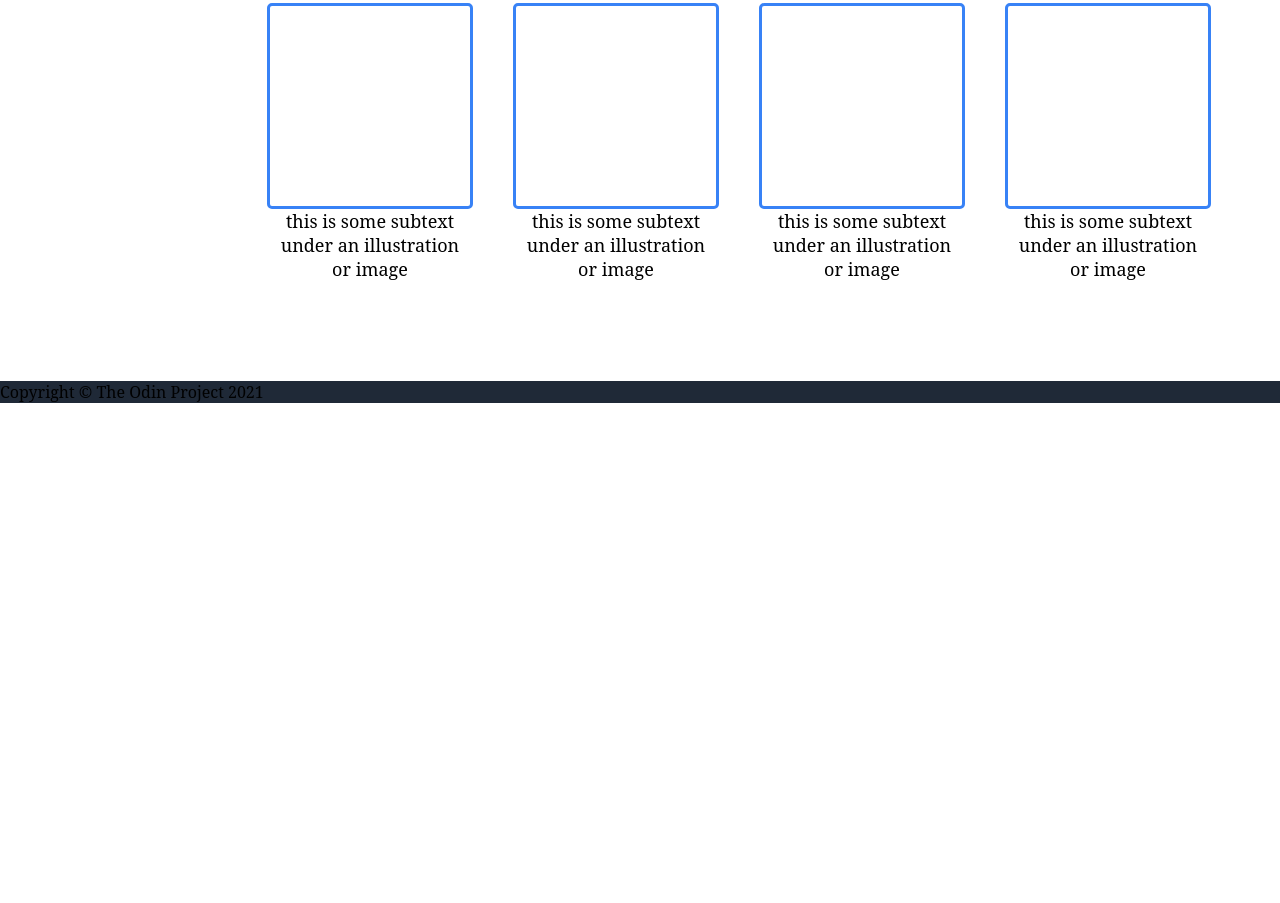
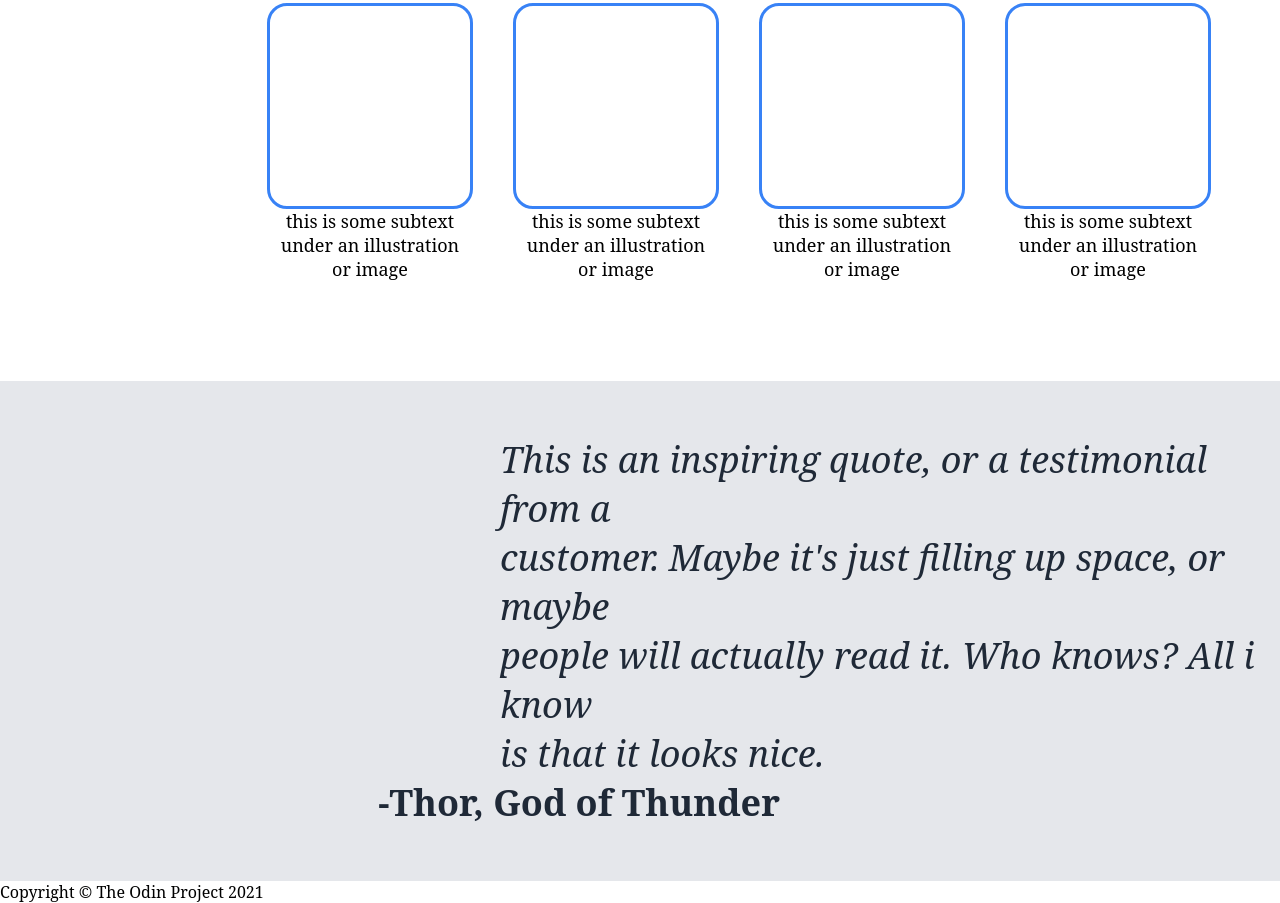
Before and after one commit to lolsoju/Landing-Page, a plain HTML site: page pages/index.html in a window 1280 px wide. Shown: the part 874-1777 px from the top of the page. Before the commit the page ends 1277 px from the top, so only its background shows below. Drawn offline with Linux system fonts and the light colour scheme.

Commit message:
third section finish

```diff
--- a/pages/index.html
+++ b/pages/index.html
@@ -29,6 +29,7 @@
                 <img src="https://www.hostinger.com/tutorials/wp-content/uploads/sites/2/2021/08/learn-coding-online-for-free.png" alt="programming photo" width="700">
         </div>
     </div>
+    </div>
     <div class="second-part">
         <h2>Some random information.</h2>
         <div class="row-of-blue-div">
@@ -50,6 +51,14 @@
             </div>
         </div>
     </div>
+    <div class="third-part">
+            <p class="p-third">
+                This is an inspiring quote, or a testimonial from a </br>customer.  Maybe it's just filling up space, or maybe</br>people will actually read it.  Who knows?  All i know</br>is that it looks nice.
+            </p>
+            <p class="author">
+                -Thor, God of Thunder
+            </p>
+    </div>
 <footer>
     <p>Copyright &#169; The Odin Project 2021</p>
 </footer>
--- a/pages/style.css
+++ b/pages/style.css
@@ -112,7 +112,7 @@ h2 {
     border: 3px solid #3882f6;
     height: 200px;
     width: 200px;
-    border-radius: 5px;
+    border-radius: 20px;
 }
 
 .second-part {
@@ -129,3 +129,30 @@ h2 {
     text-align: center;
     padding:
 }
+
+.third-part {
+    background-color: #E5E7EB;
+    height: 500px;
+    display: flex;
+    justify-content: center;
+    flex-direction: column;
+}
+
+
+.p-third {
+    font-size: 36px;
+    font-style: italic;
+    font-weight: lighter;
+    color: #1f2937;
+    margin-left: 500px;
+
+}
+
+.author {
+    font-size: 36px;
+    font-weight: bolder;
+    color: #1f2937;
+    display:flex;
+    justify-content: flex-end;
+    margin-right: 500px;
+}
```
